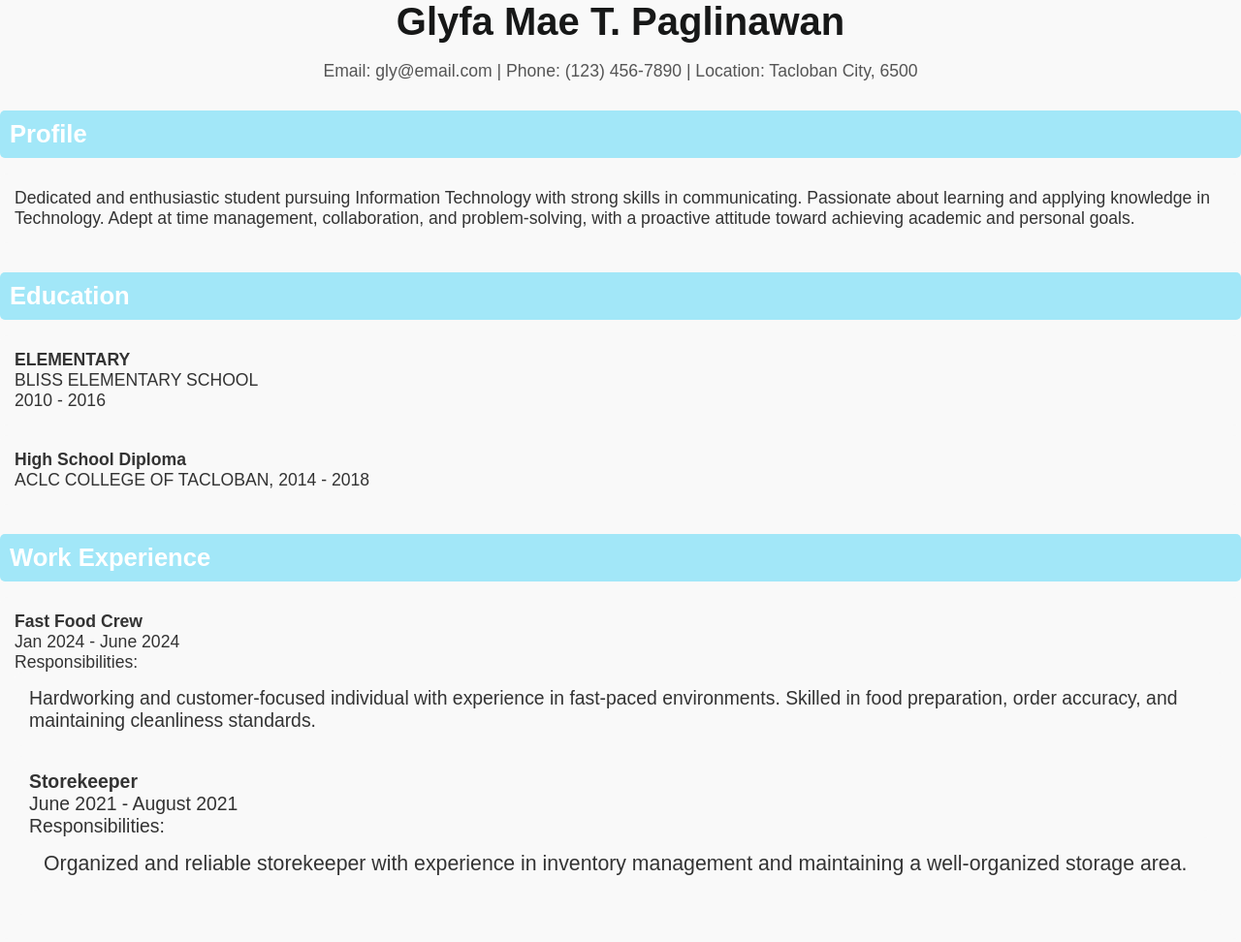
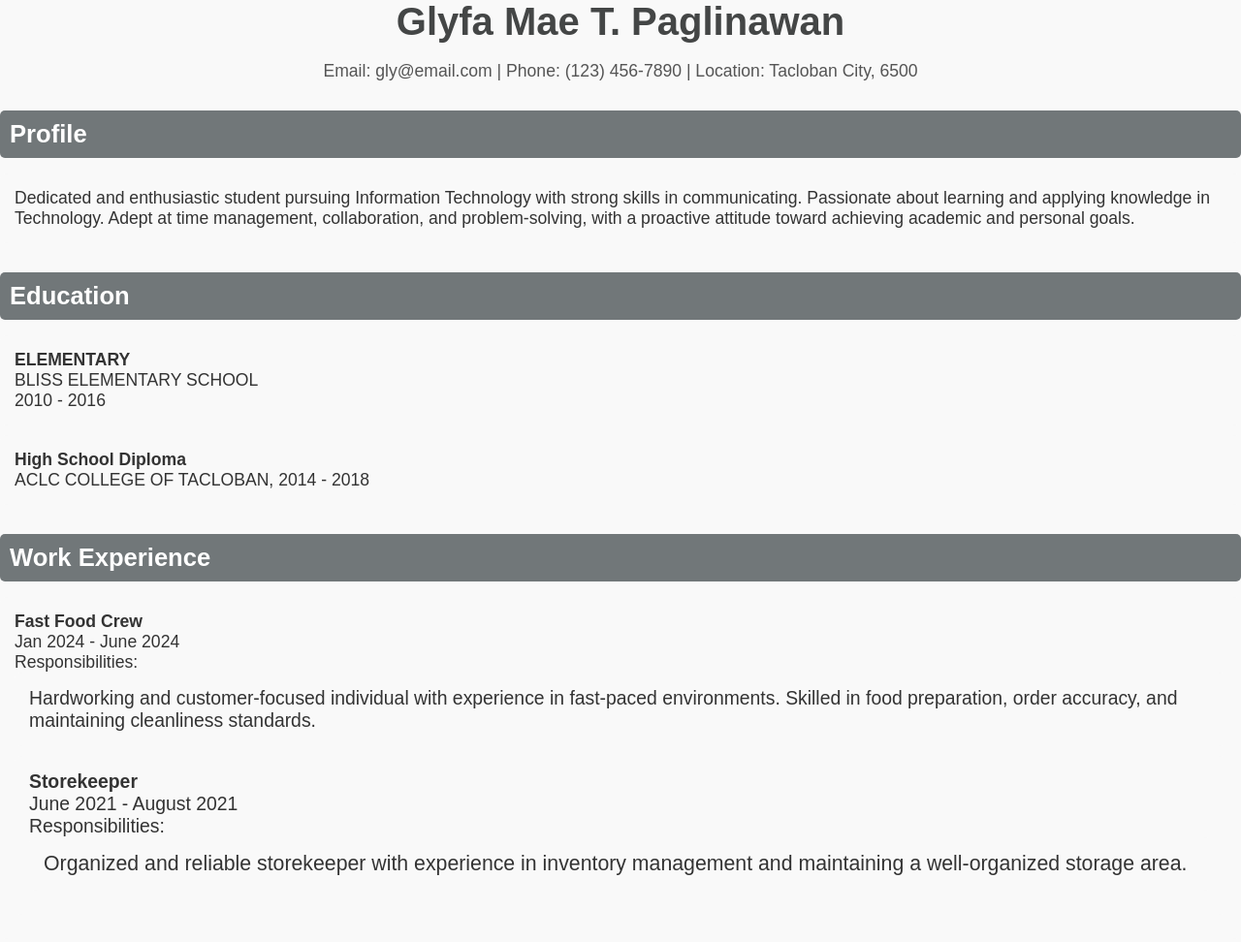
Before and after one commit to GLYFAPAGLINAWAN/PAGLINAWAN-RESUME-, a plain HTML site: page index.html in a window 1280 px wide. Shown: the whole page at 97% size. Drawn offline with Linux system fonts and the light colour scheme.

Commit message:
style.css

```diff
--- a/style.css
+++ b/style.css
@@ -25,7 +25,7 @@ header {
 header h1 {
     font-size: 2.5em;
     margin: 0;
-    color: #171818;
+    color: #444646;
 }
 
 header p {
@@ -34,7 +34,7 @@ header p {
 }
 
 h2 {
-    background-color: #a2e7f8;
+    background-color: #717779;
     color: white;
     padding: 10px;
     border-radius: 5px;
```
